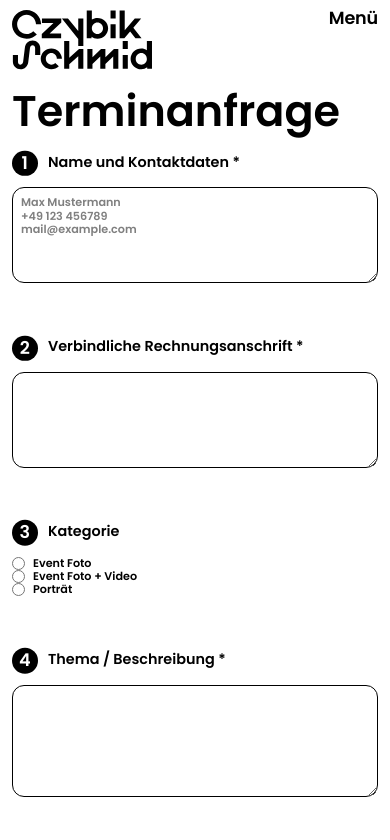
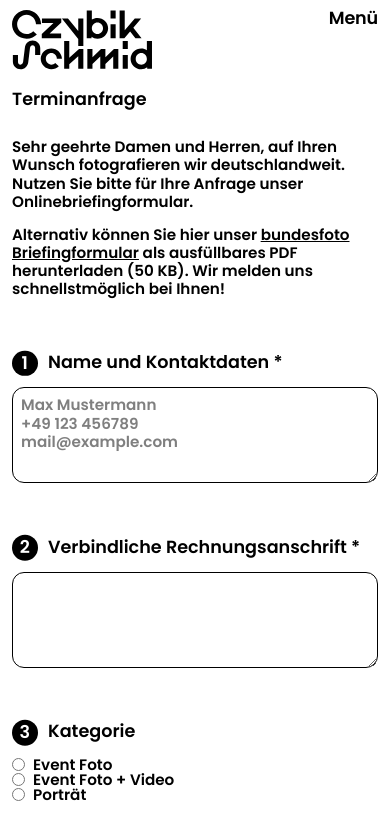
Before and after one commit to jukka211/czybik-schmid, a Next.js app: page /application in a window 390 px wide. Shown: the top 840 px of the page. Built offline with nearby package versions, Linux system fonts and the light colour scheme; no server answers.

Commit message:
Update staging

```diff
--- a/app/application/application.css
+++ b/app/application/application.css
@@ -179,7 +179,35 @@
 .applicationActionContent > * {
   width: 100%;
 }
+.applicationIntroContent {
+  display: flex;
+  flex-direction: column;
+  gap: 0.9rem;
+}
 
+.applicationIntroContent p {
+  margin: 0;
+  font-size: clamp(0.95rem, 0.8vw, 1.4rem);
+  line-height: 1.2;
+}
+
+.applicationIntroContent a {
+  text-decoration: underline;
+}
+
+.applicationFieldTitleText {
+  font-size: clamp(0.9rem, 1.2vw, 2.5rem);
+}
+
+@media (max-width: 767px) {
+  .applicationIntroRow .applicationFieldTitleGhost {
+    display: none;
+  }
+
+  .applicationFieldTitleText {
+    font-size: clamp(1.1rem, 1.2vw, 2.5rem);
+  }
+}
 @media (max-width: 767px) {
   .applicationActionRow {
     grid-template-columns: 1fr;
@@ -289,11 +317,16 @@
   }
 
   .applicationTitle {
-    font-size: clamp(2.25rem, 11vw, 4.5rem);
+    font-size: clamp(1.1rem, 1.2vw, 2.5rem);
   }
 
   .applicationFieldRow {
+    font-size: clamp(0.95rem, 0.8vw, 1.4rem);
     grid-template-columns: 1fr;
     row-gap: 0.75rem;
   }
+
+  .applicationFieldTitle {
+    font-size: clamp(1.1rem, 1.2vw, 2.5rem);
+  }
 }
--- a/app/application/page.tsx
+++ b/app/application/page.tsx
@@ -116,12 +116,6 @@ export default function ApplicationPage() {
         }}
       >
 <div className="applicationWrap">
-
-
-          <header>
-            <h1 className="applicationTitle">Terminanfrage</h1>
-          </header>
-
   <form
     className="space-y-12"
     onSubmit={async (e) => {
@@ -178,6 +172,43 @@ export default function ApplicationPage() {
       name="turnstileToken"
       value={turnstileToken ?? ""}
     />
+
+    <section className="applicationFieldRow applicationIntroRow">
+      <h2
+        className="applicationFieldTitle applicationFieldTitleGhost text-xl"
+        aria-hidden="true"
+      >
+        <span className="applicationFieldTitleText">Terminanfrage</span>
+      </h2>
+
+      <div className="applicationFieldInput applicationIntroContent">
+        <header>
+          <h1 className="applicationTitle">Terminanfrage</h1>
+        </header>
+
+        <p>
+          Sehr geehrte Damen und Herren, auf Ihren Wunsch fotografieren wir
+          deutschlandweit. Nutzen Sie bitte für Ihre Anfrage unser
+          Onlinebriefingformular.
+        </p>
+
+        <p>
+          Alternativ können Sie hier unser{" "}
+          <a
+            href="/bundesfoto-briefingformular.pdf"
+            target="_blank"
+            rel="noreferrer"
+            className="underline"
+          >
+            bundesfoto Briefingformular
+          </a>{" "}
+          als ausfüllbares PDF herunterladen (50 KB). Wir melden uns
+          schnellstmöglich bei Ihnen!
+        </p>
+      </div>
+    </section>
+
+    {/* keep all your existing field sections below exactly as they are */}
 
 <section className="applicationFieldRow">
   <h2 className="applicationFieldTitle text-xl">
@@ -423,6 +454,7 @@ export default function ApplicationPage() {
     >
       {submitting ? "Sending..." : "Terminanfrage absenden"}
     </button>
+
   </div>
 </section>
           </form>
--- a/app/home.css
+++ b/app/home.css
@@ -43,7 +43,6 @@ body {
 
 .logo {
   display: flex;
-  justify-content: flex-end;
   align-items: flex-end;
   width: 100%;
   margin-top: 1rem;
@@ -51,10 +50,10 @@ body {
 
 .logo img {
   display: block;
+  margin-left: auto;
   width: auto;
   height: clamp(15vh, 24vw, 38vh);
   object-fit: contain;
-  object-position: right bottom;
   transition: height 0.35s ease;
 }
 @media (min-width: 1000px) and (max-width: 1280px) {
```
Also changed, not shown: app/about/about.css (+8 -4 lines). Lines whose indentation alone changed are shown as unchanged.
